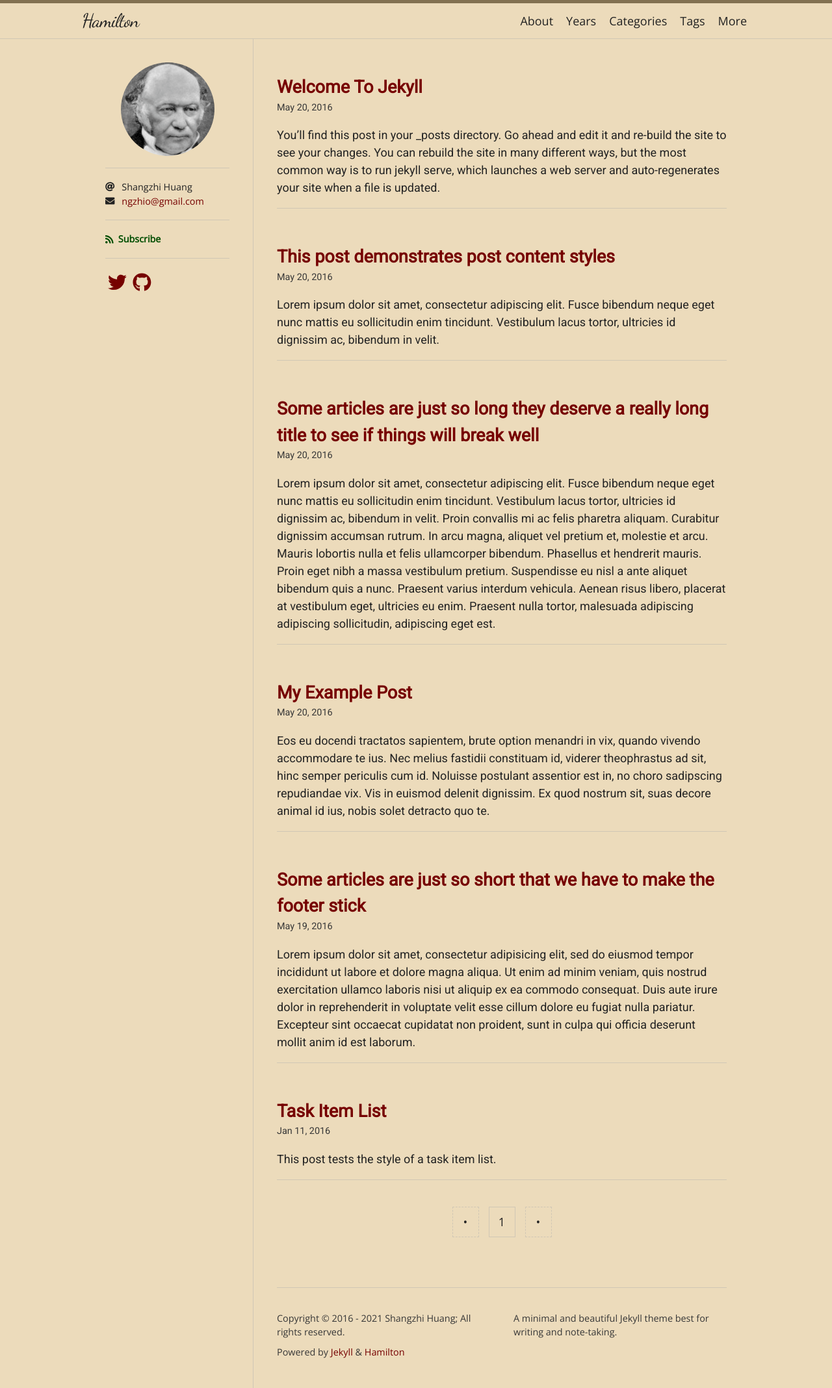
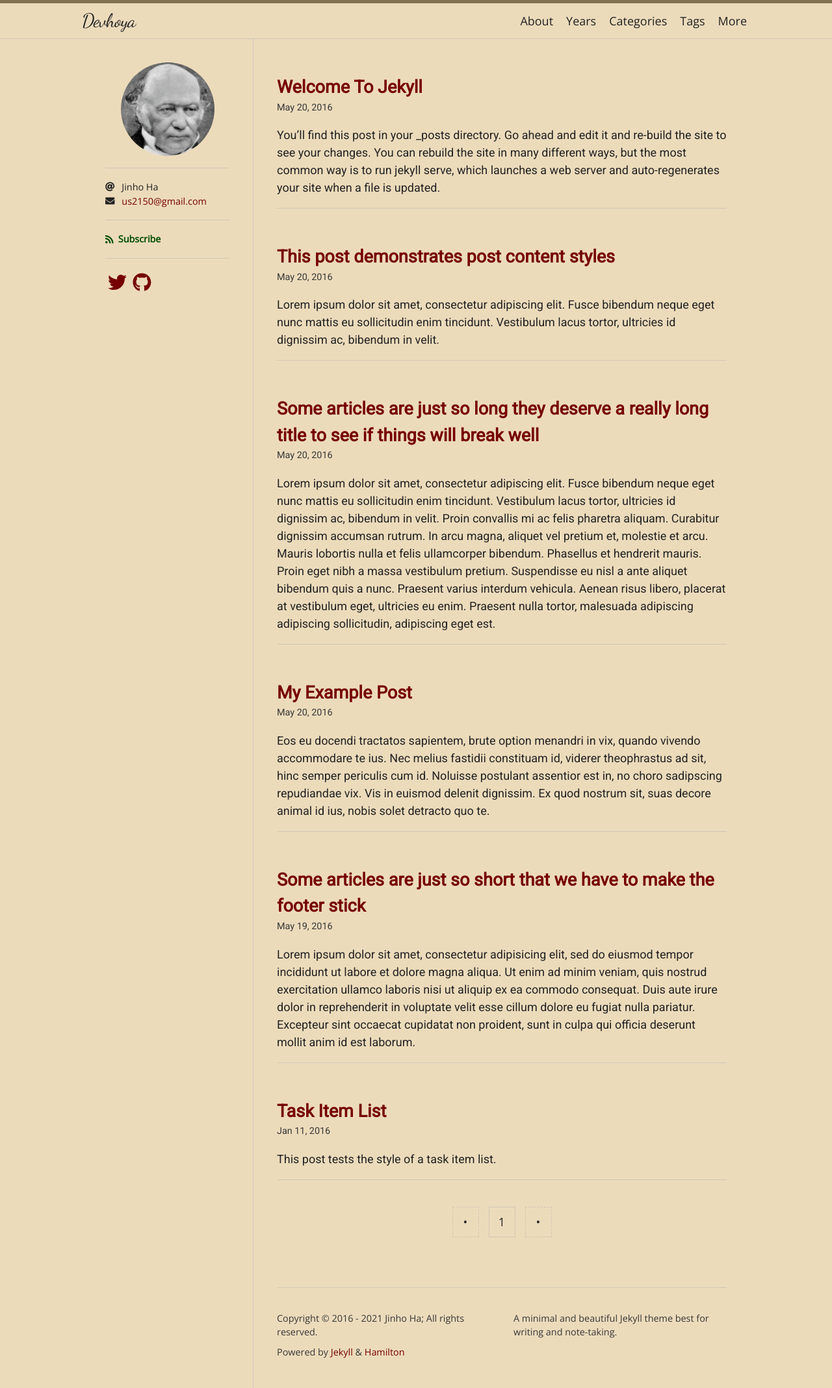
Before and after one commit to devhoya/devhoya.github.io, a Jekyll site: the page built from index.html, in a window 1280 px wide. Shown: the whole page at 65% size. Built offline with Jekyll 4.4.1, drawn with Linux system fonts in a browser that asks for light colours; nearby versions of some CDN libraries; some web fonts are replaced; the list of posts is cut into pages by our own code.

Commit message:
contents change

```diff
--- a/_config.yml
+++ b/_config.yml
@@ -1,8 +1,8 @@
-title: Hamilton
+title: Devhoya
 description: A minimal and beautiful Jekyll theme best for writing and note-taking.
-author: Shangzhi Huang
+author: Jinho Ha
 avatar: /logo.png
-email: ngzhio@gmail.com
+email: us2150@gmail.com
 
 plugins:
   - jekyll-seo-tag
```
